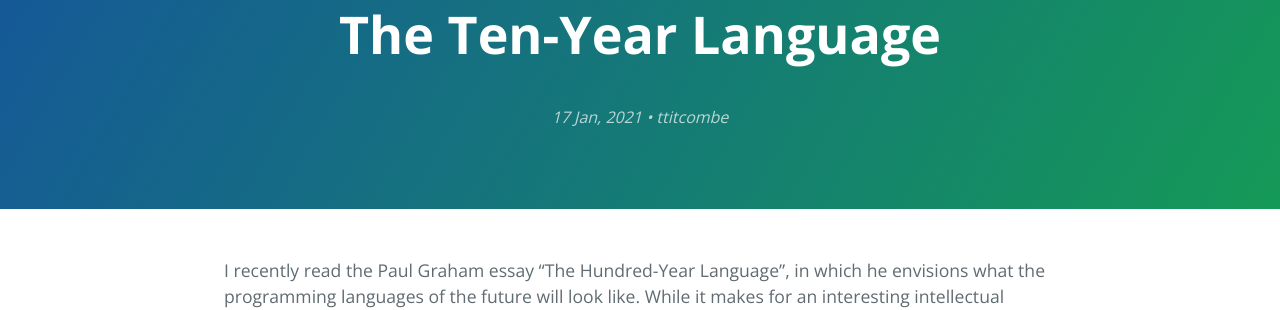
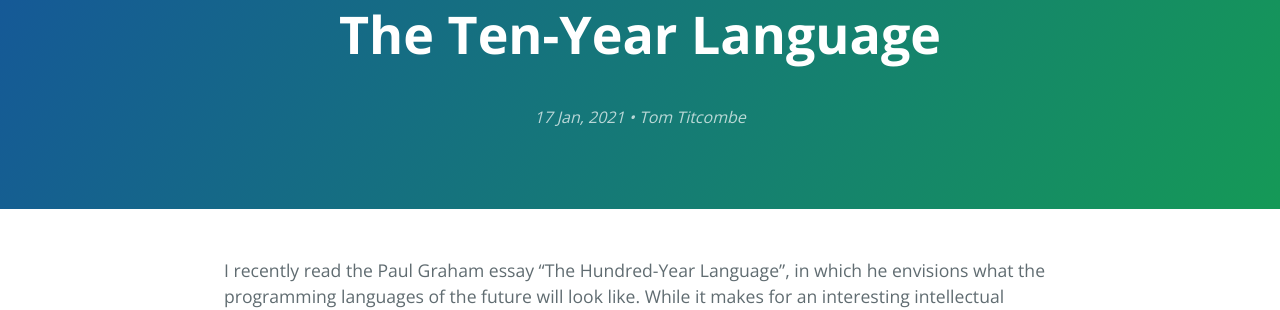
Before and after one commit to TTitcombe/TTitcombe.github.io, a Jekyll site: the page built from _posts/2021-01-17-The-Ten-Year-Language.md, in a window 1280 px wide and 900 px high. Shown: the part 141-451 px from the top of the window. Built offline with Jekyll 4.4.1, drawn with Linux system fonts in a browser that asks for light colours.

Commit message:
Correct author name

```diff
--- a/_config.yml
+++ b/_config.yml
@@ -6,4 +6,4 @@ description: "A collection of thoughts on privacy, machine learning and tech."
 cayman-blog:
   date_format: "%-d %b, %Y"
 
-author: "ttitcombe"
+author: "Tom Titcombe"
```
